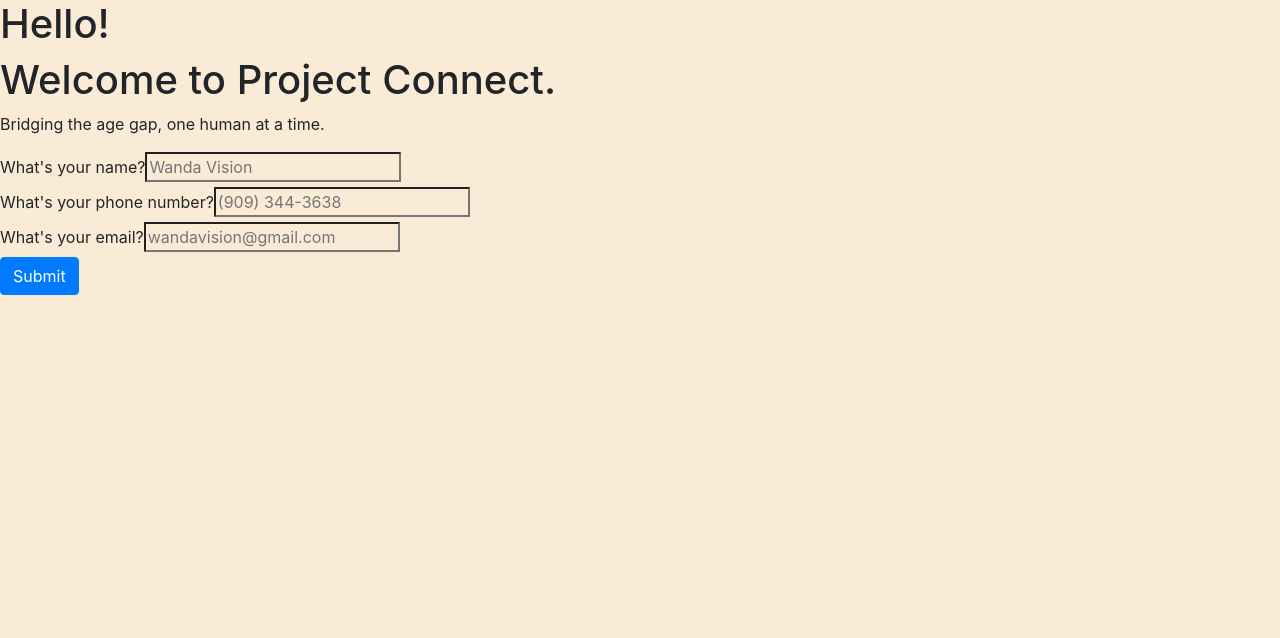
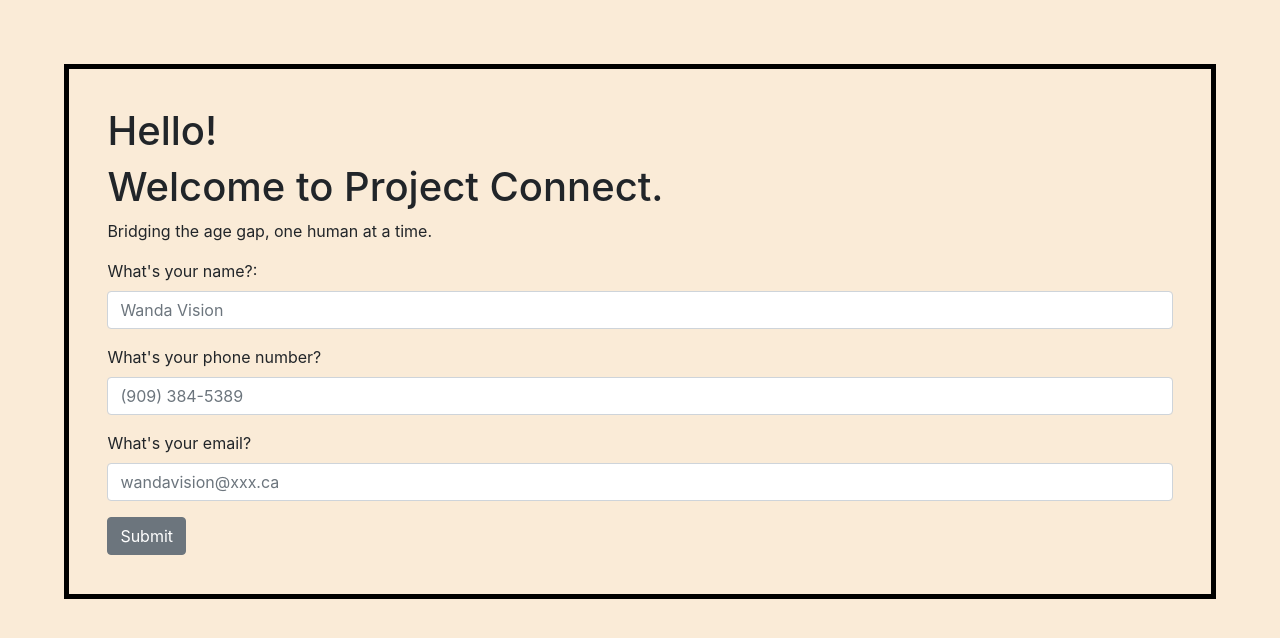
Before and after one commit to carinabii/react-project-connect, a React (Create React App) app: page / in a window 1280 px wide. Both pictures are taken after a click on the button "Register". Shown: the top 638 px of the page. Built offline with nearby package versions, Linux system fonts and the light colour scheme.

Commit message:
Started adding bootstrap to format forms

```diff
--- a/src/App.css
+++ b/src/App.css
@@ -43,6 +43,13 @@
   }
 }
 
-.App h1{
+.Container {
+  width: 90%;
+  margin: 5%;
+  padding: 3%;
+  border: 5px solid black;
+}
 
+.Container Button{
+  display: inline;
 }
--- a/src/App.js
+++ b/src/App.js
@@ -7,6 +7,7 @@ import ReactDOM from 'react-dom';
 import './App.css';
 import 'bootstrap/dist/css/bootstrap.css';
 import React, {useState} from 'react';
+import { Form } from 'react-bootstrap';
 
 
 function App() {
@@ -15,8 +16,21 @@ function App() {
     ReactDOM.render(
       <div id='login'>
       <Header />
-      <form id="loginForm">
-        {/* <InputBox id="phoneNum" text="Phone Number:"/> */}
+      <Form>
+        <Form.Group controlId="basicPhone">
+          <Form.Label>Phone Number:</Form.Label>
+          <Form.Control type="text" placeholder="(909) 386-4938">
+          </Form.Control>
+        </Form.Group>
+
+        <Form.Group controlId="basicEmail">
+          <Form.Label>Email:</Form.Label>
+          <Form.Control type="email" placeholder="wandavision@xxx.com">
+          </Form.Control>
+        </Form.Group>
+        <Button variant="secondary" type="submit">Submit</Button>
+      </Form>
+      {/* <form id="loginForm">
         <label htmlFor="phoneNum">Phone Number:</label>
         <input type="text" id="phoneNum"/>
         <br/>
@@ -24,16 +38,39 @@ function App() {
         <input type="text" id="verify"/>
         <br/>
         <Button id="submitLogin" onClick={suggestions}>Submit</Button>
-      </form>
+      </form> */}
       </div>,
-       document.getElementById('Welcome'));
+       document.getElementById('Container'));
   }
 
   function register(){
     ReactDOM.render(
       <div id='register'>
       <Header />
-      <form id="registerForm">
+      <Form>
+        <Form.Group controlId="name">
+          <Form.Label>What's your name?:</Form.Label>
+          <Form.Control type="text" placeholder="Wanda Vision">
+          </Form.Control>
+        </Form.Group>
+
+        <Form.Group controlId="phone">
+          <Form.Label>What's your phone number?</Form.Label>
+          <Form.Control type="text" placeholder="(909) 384-5389">
+          </Form.Control>
+        </Form.Group>
+
+        <Form.Group controlId="email">
+          <Form.Label>What's your email?</Form.Label>
+          <Form.Control type="email" placeholder="wandavision@xxx.ca">
+          </Form.Control>
+        </Form.Group>
+
+
+        <Button variant="secondary" type="submit">Submit</Button>
+      </Form>
+
+      {/* <form id="registerForm">
         <label htmlFor="name">What's your name?</label>
         <input type="text" id="name" placeholder="Wanda Vision"/>
         <br/>
@@ -44,9 +81,9 @@ function App() {
         <input type="text" id="email" placeholder="wandavision@gmail.com"/>
         <br/>
         <Button id="submitRegistration" onClick={interests}>Submit</Button>
-      </form>
+      </form> */}
       </div>,
-       document.getElementById('Welcome'));
+       document.getElementById('Container'));
 
   }
 
@@ -70,7 +107,7 @@ function App() {
         <Button id="submitInterests" onClick={platform}>Submit</Button>
       </form>
       </div>,
-      document.getElementById('Welcome'));
+      document.getElementById('Container'));
 
   }
 
@@ -84,13 +121,13 @@ function App() {
       <br/>
       <br/>
       <Button id="phone">Over the Phone</Button>
-      <Button id="em">email</Button>
+      <Button id="em">Email</Button>
       <br/>
       <br/>
       <Button id="submitPlatform" onClick={suggestions}>Submit</Button>
     </form>
     </div>,
-    document.getElementById('Welcome'));
+    document.getElementById('Container'));
 
   }
 
@@ -100,12 +137,12 @@ function App() {
   }
 
   return (
-    <div id='Welcome'>
+    <div className='Container' id='Container'>
       <Header />
-      <Button onClick={login}>Log In</Button>
+      <Button onClick={login} variant="secondary" type="submit">Log in</Button>
       <br/>
       <br/>
-      <Button onClick={register}>Register</Button>
+      <Button onClick={register} variant="secondary" type="submit">Register</Button>
       <br/>
       <br/>
 
```
